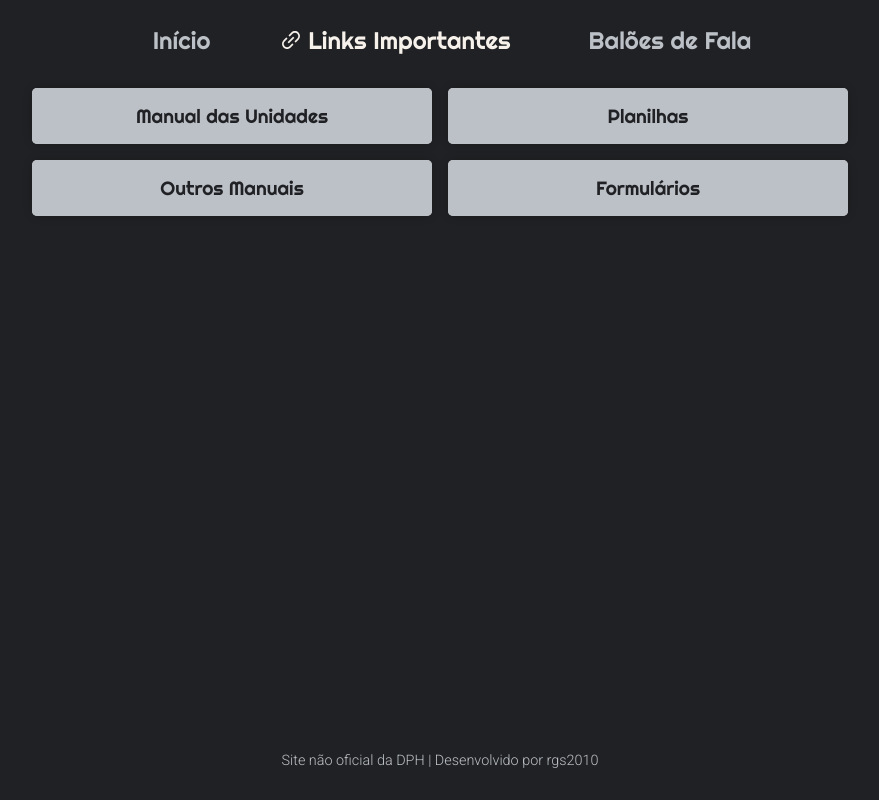
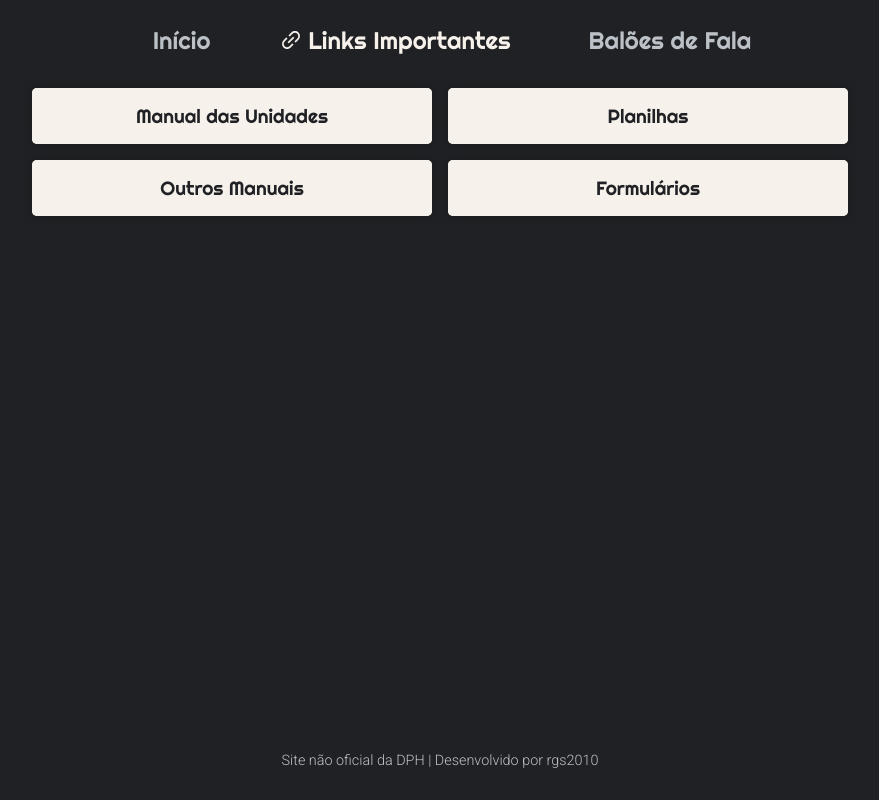
Before and after one commit to rhuangabrielsantos/rondas-dph, a React (Create React App) app: page /important-links in a window 1280 px wide. Shown: the whole page, without its empty margins (200-1079 px from the left). Built offline with nearby package versions, Linux system fonts and the light colour scheme; a web font is replaced by a local one.

Commit message:
:lipstick: Changed collapse color

```diff
--- a/src/components/Collapse/CollapseStyle.ts
+++ b/src/components/Collapse/CollapseStyle.ts
@@ -8,7 +8,7 @@ export const Container = styled.div`
 export const CollapseBox = styled.div`
   width: 25rem;
   height: auto;
-  background-color: ${props => props.theme.colors.secondary};
+  background-color: ${props => props.theme.colors.tertiary};
 
   border-radius: 5px;
   box-shadow: 0px 0px 10px rgba(0, 0, 0, 0.2);
@@ -21,7 +21,7 @@ export const CollapseButton = styled.button.attrs((props: any) => ({
   padding: 1rem;
   width: 25rem;
   height: auto;
-  background-color: ${props => props.theme.colors.secondary};
+  background-color: ${props => props.theme.colors.tertiary};
   border-radius: ${props =>
     props.isOpened && props.finishAnimation ? "5px" : "5px 5px 0px 0px"};
   border: none;
--- a/src/styles/globalStyle.ts
+++ b/src/styles/globalStyle.ts
@@ -21,7 +21,7 @@ const GlobalStyle = createGlobalStyle`
     justify-content: center;
     align-items: start;
 
-    background-color: #BCC1C7;
+    background-color: #F6F1EB;
     width: 25rem;
 
     border-radius: 0px 0px 5px 5px;
```
